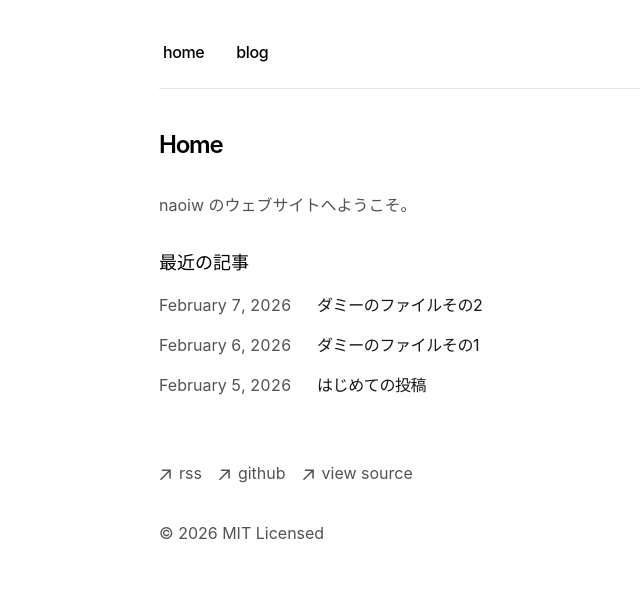
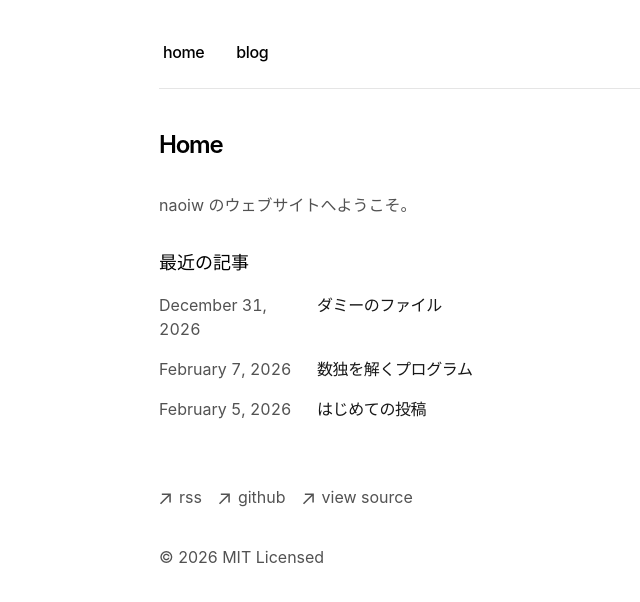
Before and after one commit to naoiw/naoiw.github.io, a Next.js app: page / in a window 1280 px wide. Shown: the top 602 px of the page, without its empty margins (193-833 px from the left). Built offline with nearby package versions, Linux system fonts and the light colour scheme.

Commit message:
add : 記事を追加

```diff
--- a/app/blog/posts/260206_dummy-1.mdx
+++ /dev/null
@@ -1,12 +0,0 @@
----
-title: 'ダミーのファイルその1'
-publishedAt: '2026-02-06'
-summary: 'ダミーのファイルその2'
----
-
-# ダミーのタイトル1
-## ダミーのタイトル2
-### ダミーのタイトル3
-- ダミーのテキストです
-- ダミーのテキストです
-- ダミーのテキストです
--- /dev/null
+++ b/app/blog/posts/260207_sudoku-.mdx
@@ -0,0 +1,11 @@
+---
+title: '数独を解くプログラム'
+publishedAt: '2026-02-07'
+summary: '深さ優先探索で数独の盤面を解くページ'
+---
+
+大昔(学生の頃)にC言語+OpenCVで作ったことがあるものをTypeScriptで作り直し。
+
+深さ優先探索で盤面を解いています。
+
+リンク：[sudoku-solver](https://naoiw.github.io/sudoku-solver/)
--- a/app/blog/posts/260207_dummy-2.mdx
+++ b/app/blog/posts/261231_dummy.mdx
@@ -1,7 +1,7 @@
 ---
-title: 'ダミーのファイルその2'
-publishedAt: '2026-02-07'
-summary: 'ダミーのファイルその2'
+title: 'ダミーのファイル'
+publishedAt: '2026-12-31'
+summary: 'ダミーのファイル'
 ---
 
 # ダミーのタイトル1
```
